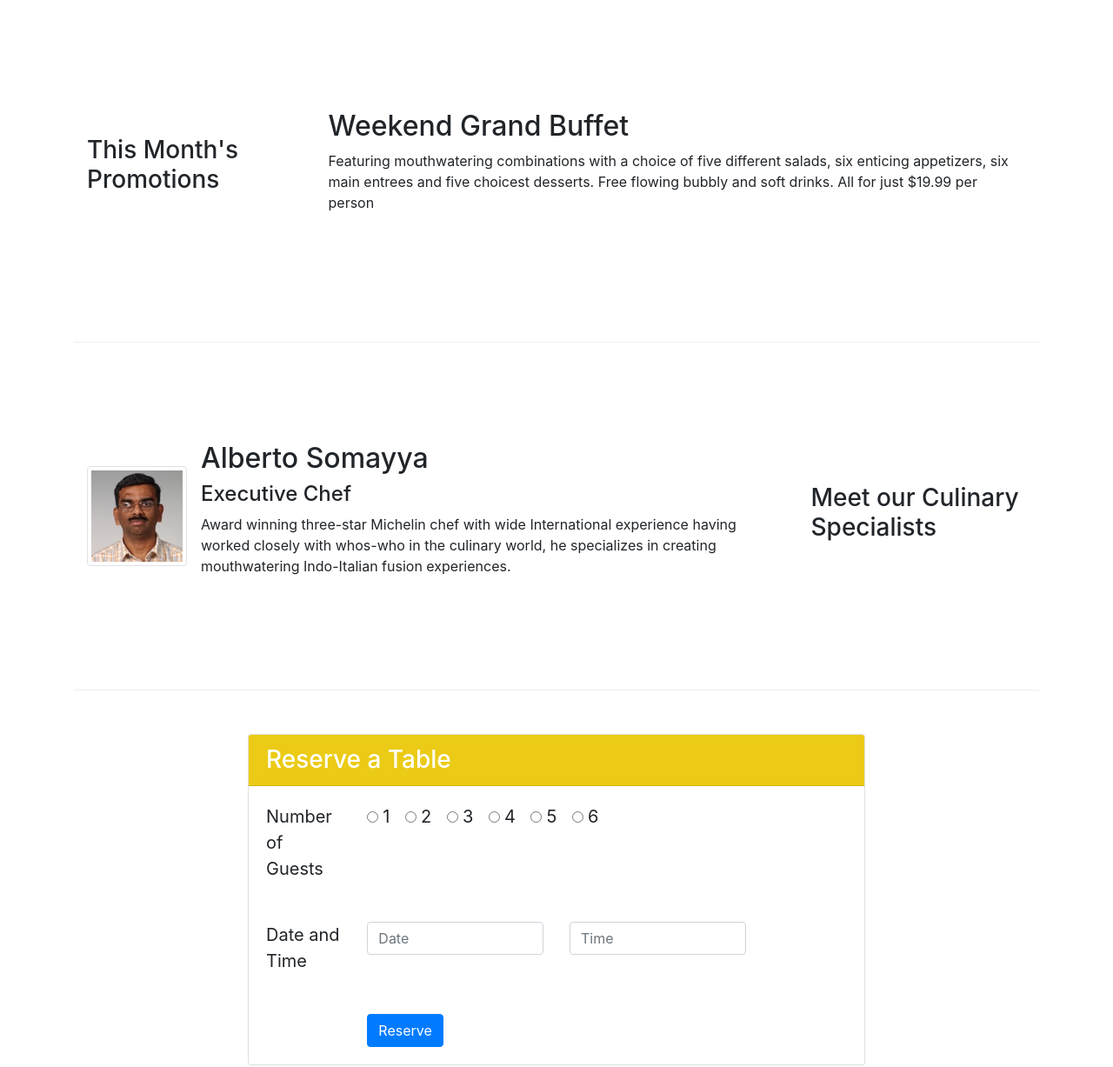
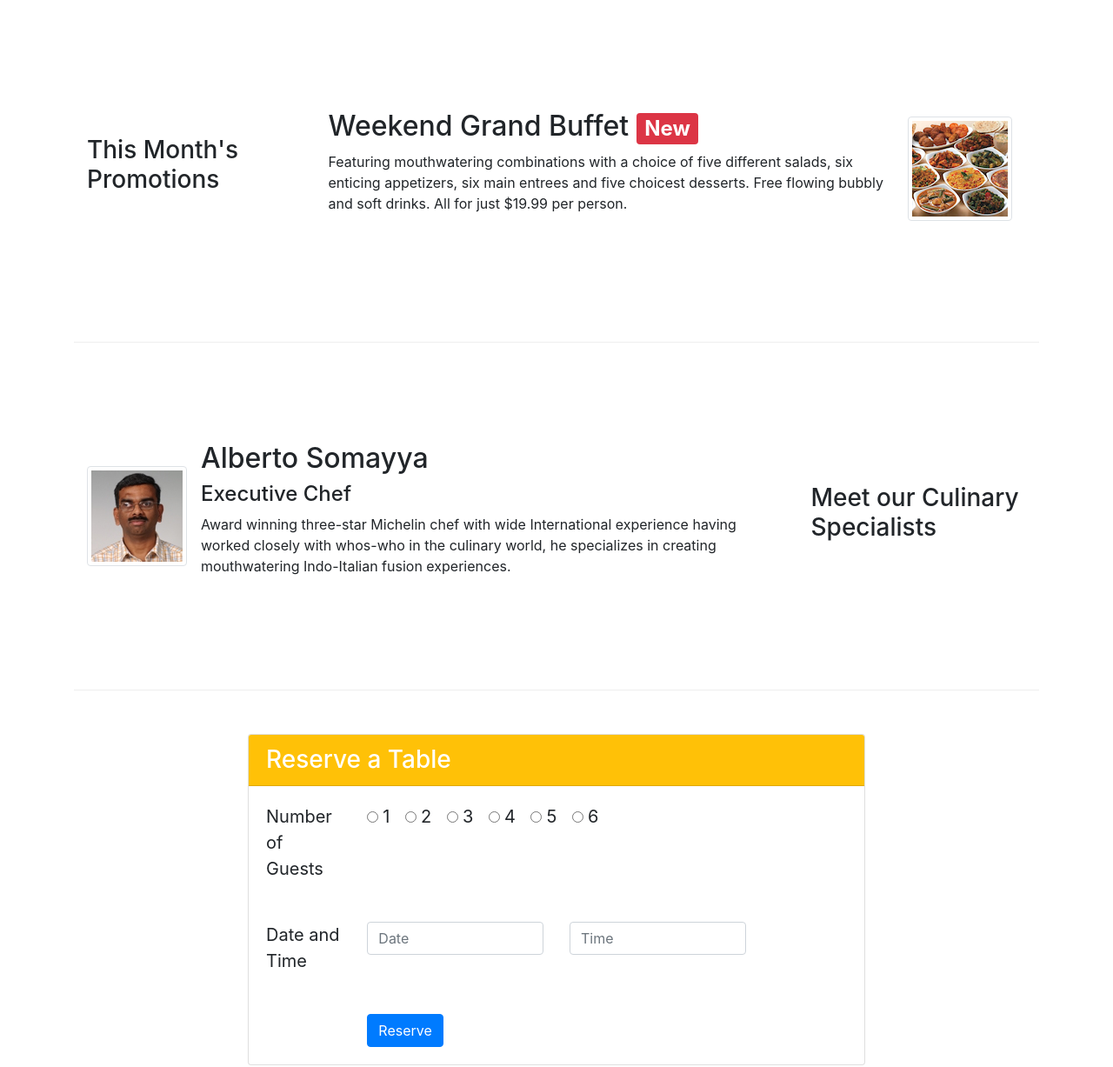
Before and after one commit to sabirhassan/bootstrap, a website: page index.html in a window 1280 px wide. Shown: the part 740-1967 px from the top of the page at 87% size. Drawn offline with nearby package versions, Linux system fonts and the light colour scheme.

Commit message:
week 2 assignment completed

```diff
--- a/index.html
+++ b/index.html
@@ -41,8 +41,13 @@
                     <h1>Ristorante con Fusion</h1>
                     <p>We take inspiration from the World's best cuisines, and create a unique fusion experience. Our lipsmacking creations will tickle your culinary senses!</p>
                 </div>
+
                 <div class="col-12 col-sm align-self-center">
                     <img src="img/logo.png" class="img-fluid">
+                </div>
+
+                <div class="col-12 col-sm align-self-center">
+                    <a href="#Reservation" class="btn btn-sm btn-block bg-warning">Reserve Table</a>
                 </div>
             </div>
         </div>
@@ -74,8 +79,16 @@
                 <h3>This Month's Promotions</h3>
             </div>
             <div class="col col-sm col-md">
-                <h2>Weekend Grand Buffet</h2>
-                <p>Featuring mouthwatering combinations with a choice of five different salads, six enticing appetizers, six main entrees and five choicest desserts. Free flowing bubbly and soft drinks. All for just $19.99 per person </p>
+
+                <div class="media">
+                    <div class="media-body">
+                        <h2 class="mt-0">Weekend Grand Buffet <span class="badge badge-danger">New</span></h2>
+                        <p class="d-none d-sm-block">Featuring mouthwatering combinations with a choice of five different salads, six enticing appetizers, six main entrees and five choicest desserts. Free flowing bubbly and soft drinks. All for just $19.99 per person. </p>
+                    </div>
+                    <img class="d-flex mr-3 img-thumbnail align-self-center"
+                    src="img/buffet.png" alt="buffet">
+                </div>
+
             </div>
         </div>
 
@@ -103,8 +116,8 @@
         <div class="row row-content " style="font-size: 20px ;">
 
             <div class = "offset-sm-2 col-12 col-sm-8">
-                <div class="card">
-                    <h3 class="card-header text-white" style = "background-color: rgb(235, 203, 21);">Reserve a Table</h3>
+                <div class="card" id="Reservation">
+                    <h3 class="card-header bg-warning text-white" >Reserve a Table</h3>
                     <div class="card-body">
                         <div class="row">
                             <div class = "col-12 col-md-2 col-sm-4"><p>Number of Guests</p></div>
@@ -197,6 +210,7 @@
            </div>
         </div>
     </footer>
+
   <!-- jQuery first, then Popper.js, then Bootstrap JS. -->
   <script src="node_modules/jquery/dist/jquery.slim.min.js"></script>
   <script src="node_modules/popper.js/dist/umd/popper.min.js"></script>
```
